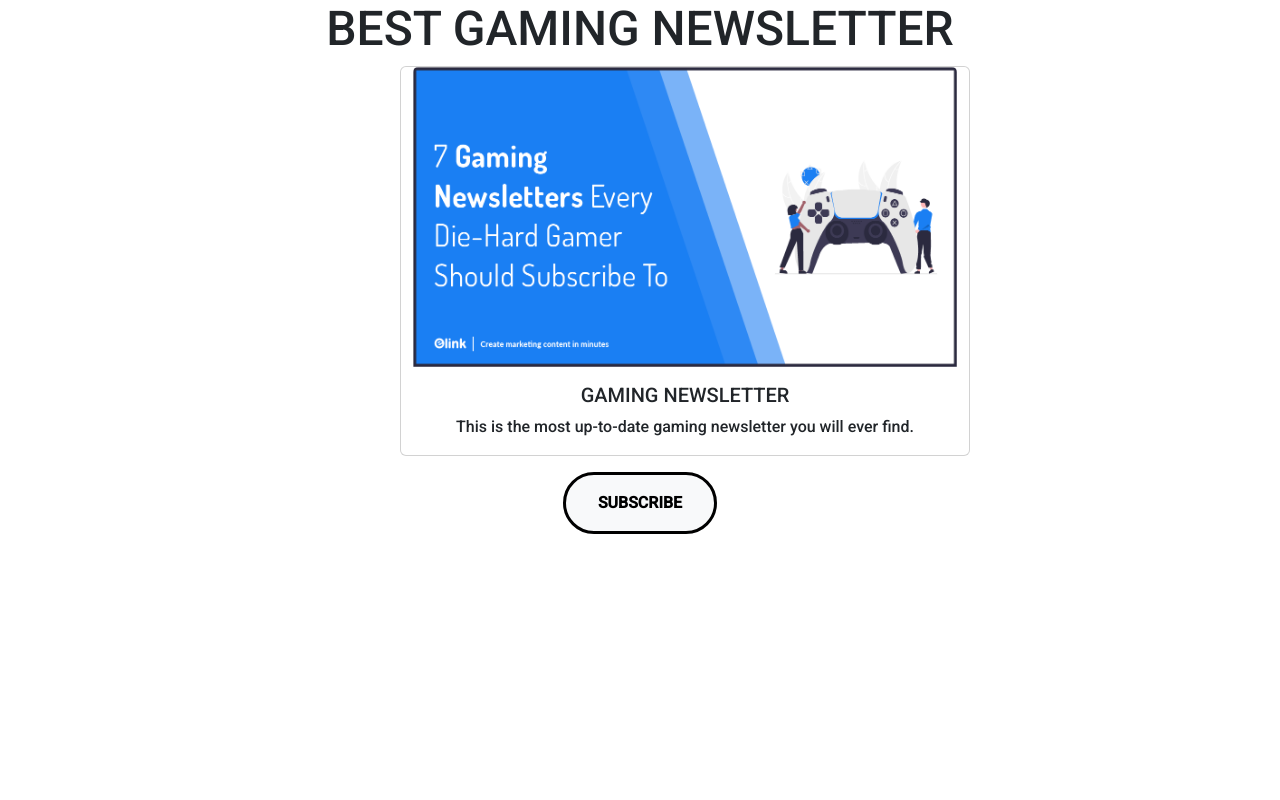
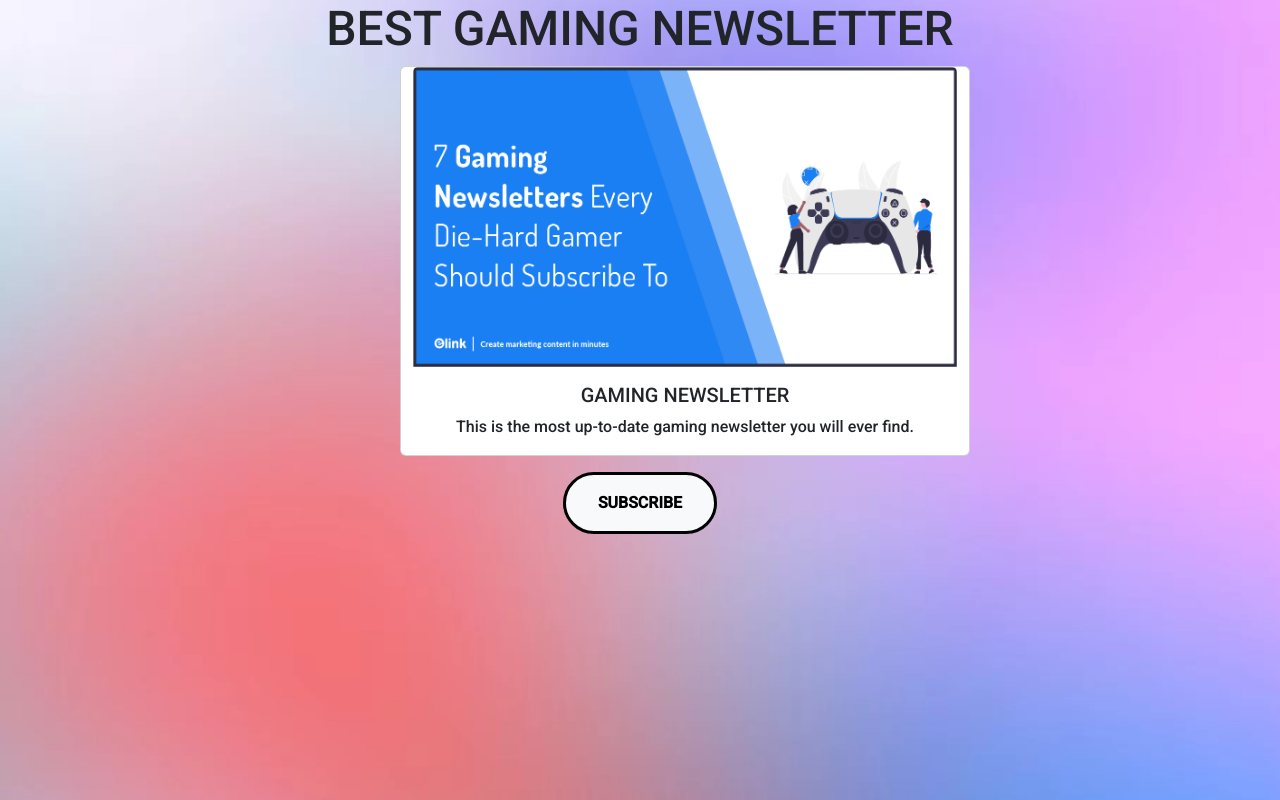
Before and after one commit to Vicode7/Vicente.github.io, a plain HTML site: page index.html in a window 1280 px wide. Drawn offline with nearby package versions, Linux system fonts and the light colour scheme.

Commit message:
style.css

```diff
--- a/style.css
+++ b/style.css
@@ -4,7 +4,7 @@ body,
 html {
     width: 100%;
     height: 100%;
-    background: url(Gradient-Background.png.webp) no-repeat center center fixed;
+    background: url(Gradient-Background\ 22.47.28.png.webp) no-repeat center center fixed;
     -webkit-background-size: cover;
     -moz-background-size: cover;
     -o-background-size: cover;
```
